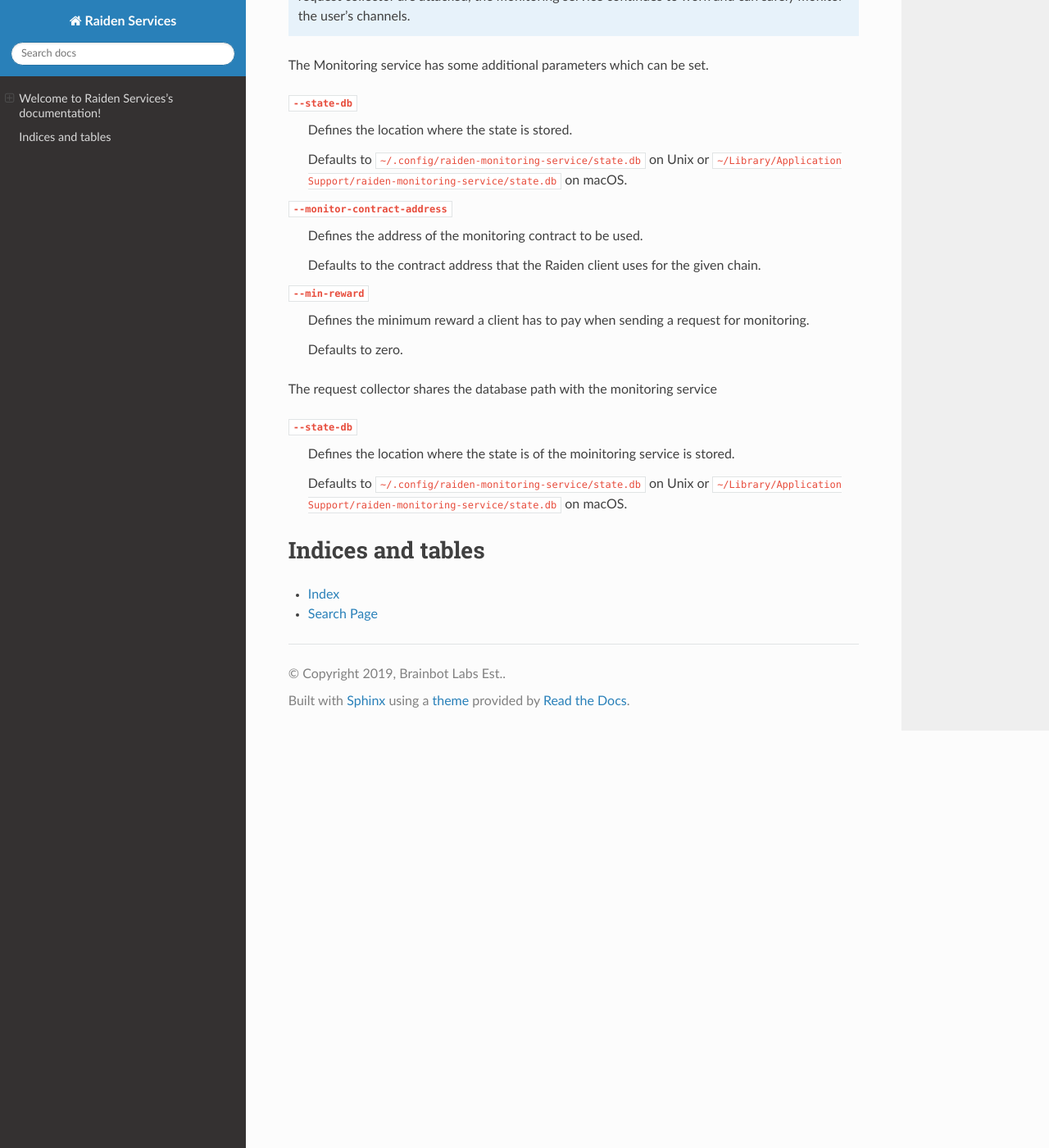
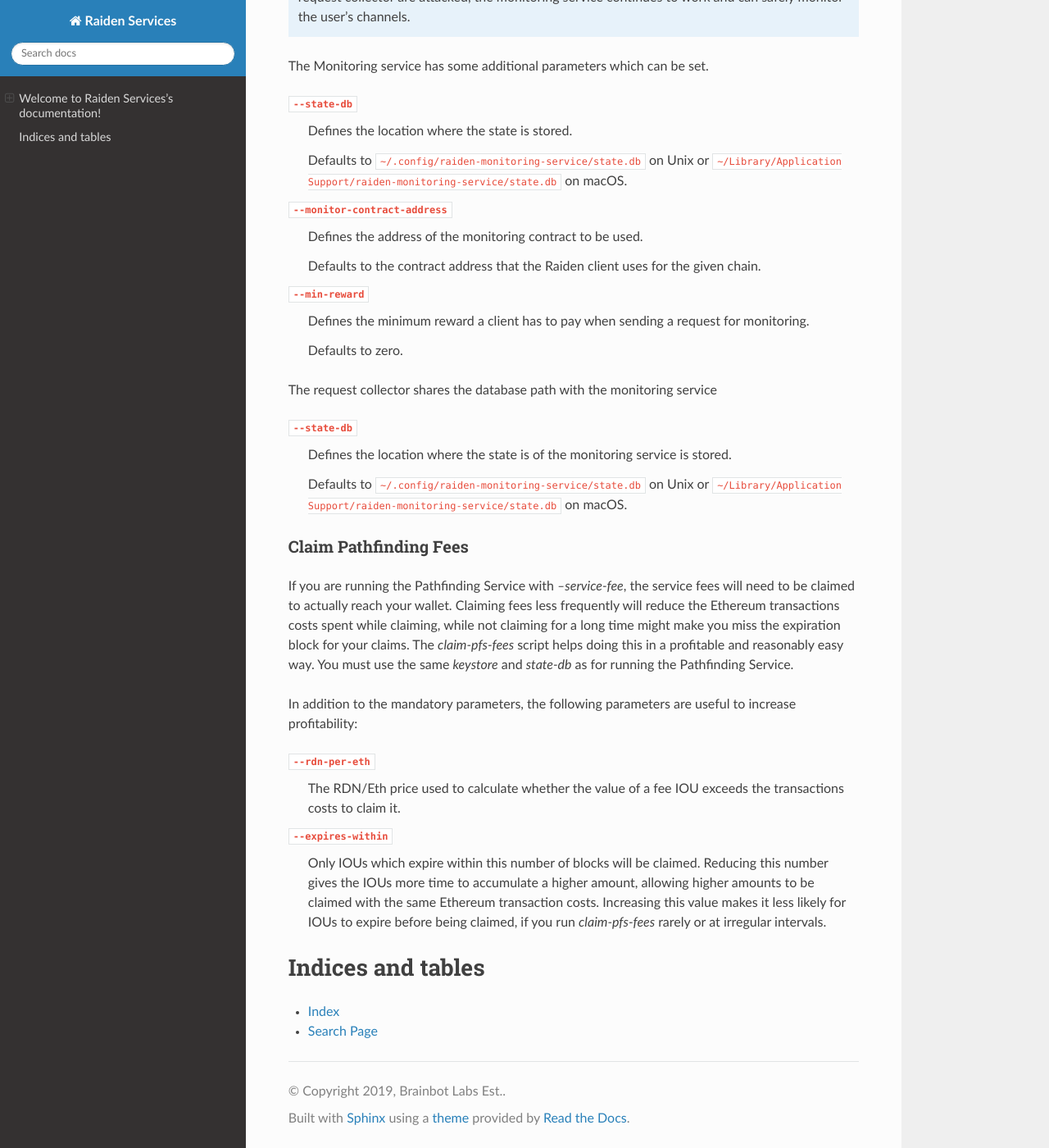
Before and after one commit to raiden-network/raiden-services, a Sphinx documentation site: the page built from docs/index.rst, in a window 1280 px wide and 1400 px high, scrolled down 2470 px. Shown: the whole window at 82% size. Built offline with Sphinx 7.4.7 and the Read the Docs theme 2.0.0, drawn with Linux system fonts in a browser that asks for light colours; some of the changed text lies outside the part shown.

Commit message:
Docs for `claim-pfs-fees`

```diff
--- a/docs/index.rst
+++ b/docs/index.rst
@@ -150,7 +150,7 @@ The Monitoring service has some additional parameters which can be set.
 The request collector shares the database path with the monitoring service
 
 ``--state-db``
-    Defines the location where the state is of the moinitoring service is
+    Defines the location where the state is of the monitoring service is
     stored.
 
     Defaults to ``~/.config/raiden-monitoring-service/state.db`` on Unix or
@@ -158,6 +158,32 @@ The request collector shares the database path with the monitoring service
     macOS.
 
 
+Claim Pathfinding Fees
+^^^^^^^^^^^^^^^^^^^^^^
+
+If you are running the Pathfinding Service with `--service-fee`, the service
+fees will need to be claimed to actually reach your wallet. Claiming fees less
+frequently will reduce the Ethereum transactions costs spent while claiming,
+while not claiming for a long time might make you miss the expiration block for
+your claims. The `claim-pfs-fees` script helps doing this in a profitable and
+reasonably easy way. You must use the same `keystore` and `state-db` as for
+running the Pathfinding Service.
+
+In addition to the mandatory parameters, the following parameters are useful to increase profitability:
+
+``--rdn-per-eth``
+    The RDN/Eth price used to calculate whether the value of a fee IOU exceeds
+    the transactions costs to claim it.
+
+``--expires-within``
+    Only IOUs which expire within this number of blocks will be claimed.
+    Reducing this number gives the IOUs more time to accumulate a higher
+    amount, allowing higher amounts to be claimed with the same Ethereum
+    transaction costs. Increasing this value makes it less likely for IOUs to
+    expire before being claimed, if you run `claim-pfs-fees` rarely or at
+    irregular intervals.
+
+
 Indices and tables
 ==================
 
```
Also changed, not shown: other parts of docs/index.rst (+1 -1 lines).
